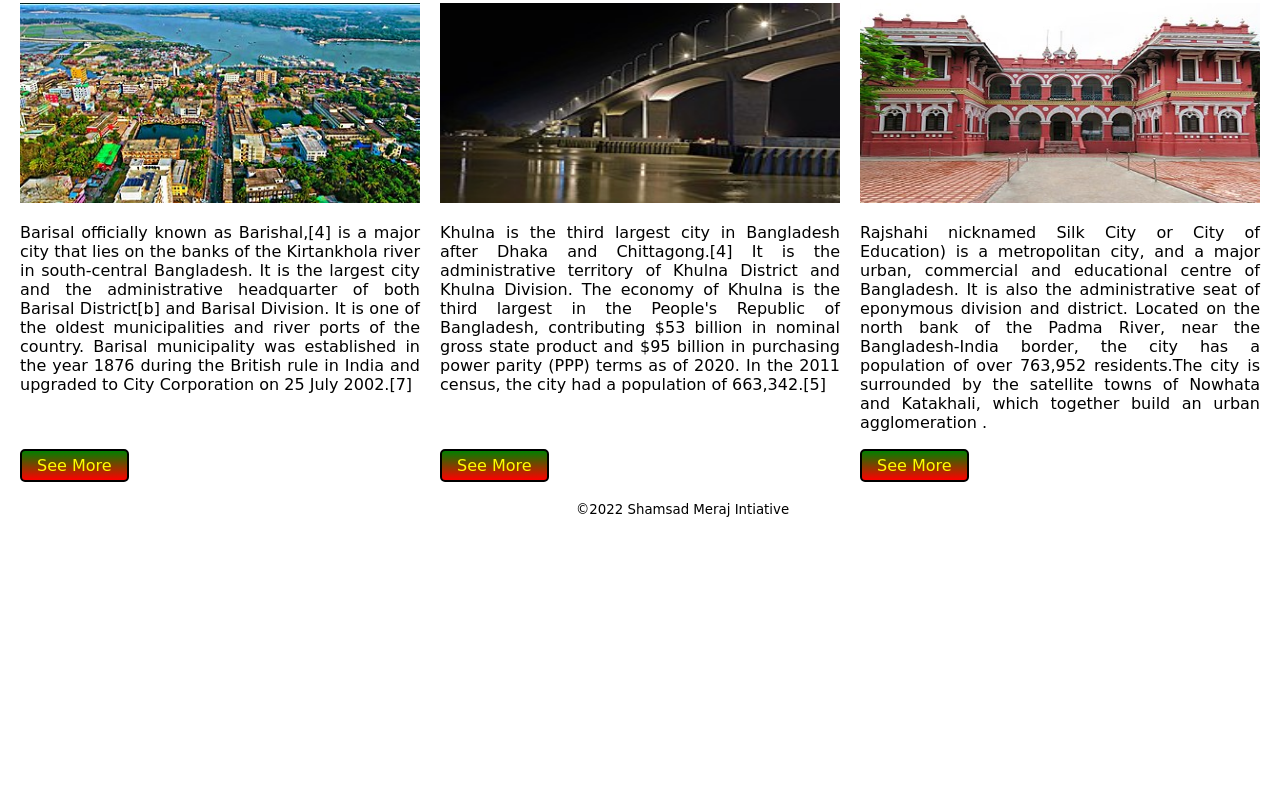
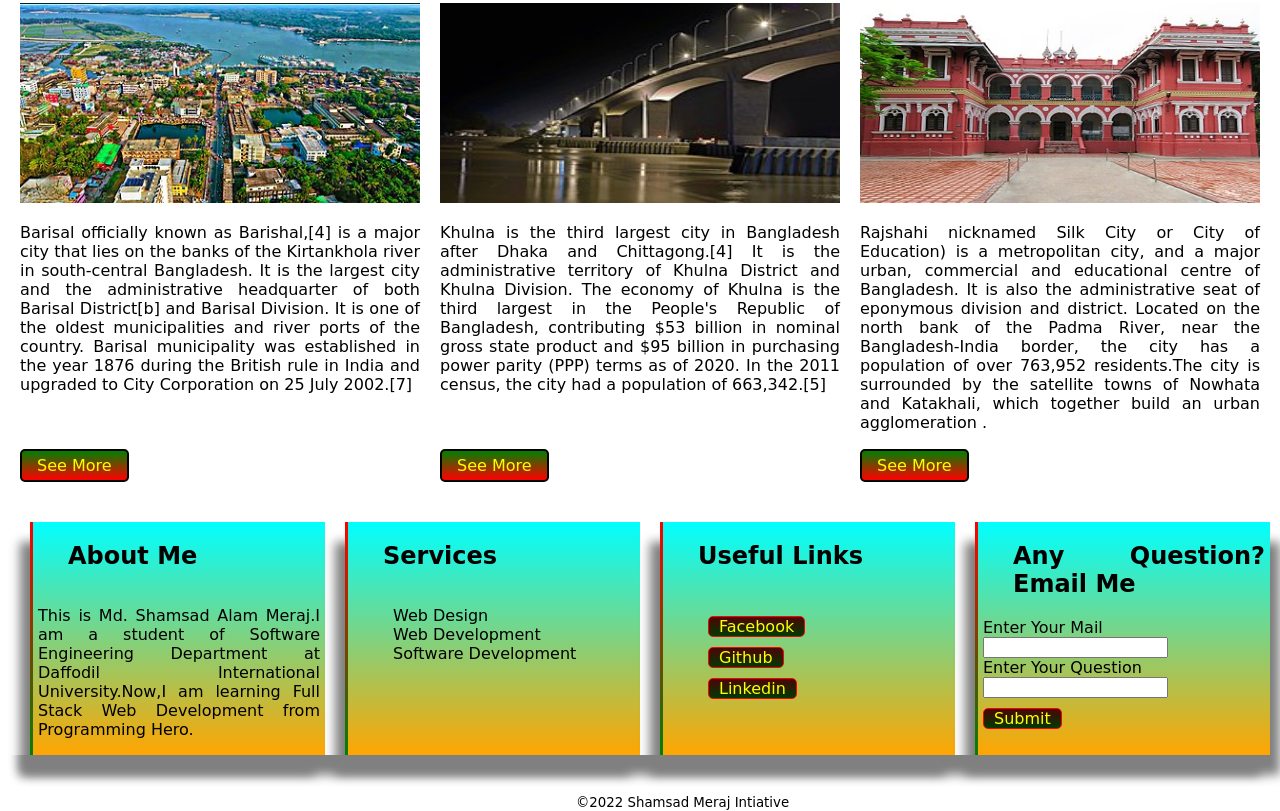
Before and after one commit to meraj191-35-2735/practise3-bangladesh, a plain HTML site: page index.html in a window 1280 px wide. Shown: the part 1347-2158 px from the top of the page. Before the commit the page ends 1865 px from the top, so only its background shows below. Drawn offline with Linux system fonts and the light colour scheme; a web font is replaced by a local one.

Commit message:
modified

```diff
--- a/index.html
+++ b/index.html
@@ -104,6 +104,49 @@
         </div>
     </section>
 
+
+    <section class="contact make-flex">
+        <div class="about-me change-width">
+            <h1>About Me</h1>
+            <p>This is Md. Shamsad Alam Meraj.I am a student of Software Engineering Department at Daffodil International University.Now,I am learning Full Stack Web Development from Programming Hero.</p>
+        </div>
+
+        <div class="services change-width">
+            <h1>Services</h1>
+            <ul>
+                <li>Web Design</li>
+                <li>Web Development</li>
+                <li>Software Development</li>
+            </ul>
+        </div>
+
+        <div class="useful-links change-width">
+            <h1>Useful Links</h1>
+            <ul>
+                <li>
+                    <a target="_blank" href="https://www.facebook.com/md.shamsadalammeraj/">Facebook</a>
+                </li>
+                <li>
+                    <a target="_blank" href="https://github.com/meraj191-35-2735">Github</a>
+                </li>
+                <li>
+                    <a target="_blank" href="https://www.linkedin.com/in/md-shamsad-alam-meraj/">Linkedin</a>
+                </li>
+            </ul>
+        </div>
+
+        <div class="email-me change-width">
+            <h1>Any Question? Email Me</h1><br>
+            <label for="to-know">Enter Your Mail</label> <br>
+            <input type="email"><br>
+            <label for="question">Enter Your Question</label> <br>
+            <input type="text">
+            <br>
+            <a class="submit-button" href="#">Submit</a>
+        </div>
+    </section>
+
+
     <footer>
         <small class="done">©2022 Shamsad Meraj Intiative</small>
     </footer>
--- a/style.css
+++ b/style.css
@@ -91,3 +91,61 @@ body {
     margin-top: 20px;
     margin-left: 45%;
 }
+
+.contact {
+    margin-left: 10px;
+    margin-top: 40px;
+    margin-bottom: 20px;
+    box-shadow: 10px -20px 10px gray;
+    box-shadow: 10px 20px 10px gray;
+}
+
+.contact h1 {
+    padding-left: 30px;
+    display: inline-block;
+}
+
+.change-width {
+    width: 24%;
+    margin-left: 20px;
+    padding-left: 5px;
+    padding-right: 5px;
+    text-align: justify;
+    border-left: 3px solid;
+    border-image: linear-gradient(red, green);
+    border-image-slice: 1;
+    box-shadow: -10px 20px 10px gray;
+    background-image: linear-gradient(cyan, orange);
+}
+
+.services ul li {
+    list-style: none;
+}
+
+.useful-links ul li {
+    list-style: none;
+}
+
+.useful-links ul li a {
+    border: 1px solid red;
+    margin-top: 10px;
+    padding-left: 10px;
+    padding-right: 10px;
+    background-image: linear-gradient(rgb(75, 5, 5), rgb(1, 58, 1));
+    display: inline-block;
+    text-decoration: none;
+    color: yellow;
+    border-radius: 5px;
+}
+
+.email-me a {
+    border: 1px solid red;
+    margin-top: 10px;
+    padding-left: 10px;
+    padding-right: 10px;
+    background-image: linear-gradient(rgb(75, 5, 5), rgb(1, 58, 1));
+    display: inline-block;
+    text-decoration: none;
+    color: yellow;
+    border-radius: 5px;
+}
```
